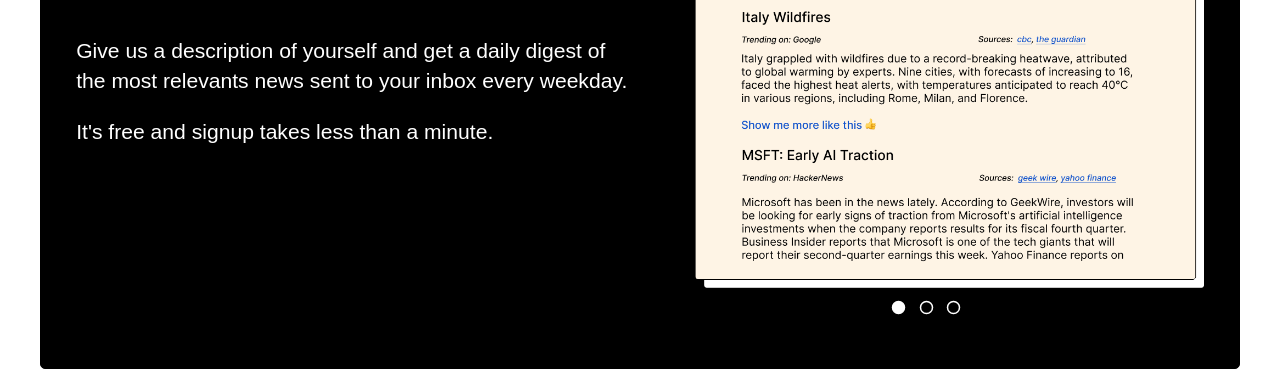
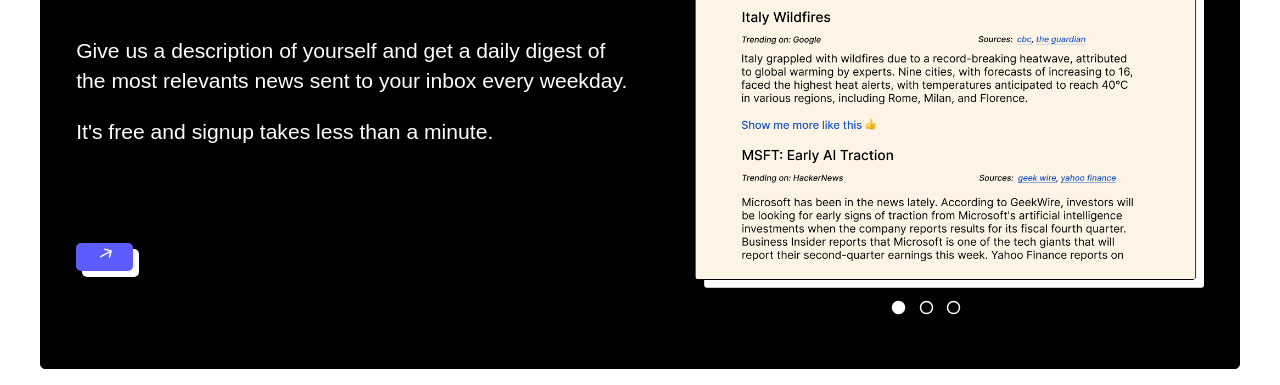
Before and after one commit to evankozliner/evankozliner.github.io, a plain HTML site: page index.html in a window 1280 px wide. Shown: the part 412-797 px from the top of the page. Drawn offline with Linux system fonts and the light colour scheme; a script that the page names is missing.

Commit message:
Use typeform while elfsight is broken

```diff
--- a/index.html
+++ b/index.html
@@ -454,9 +454,13 @@
                         </article>
 <!--                        hide both initially and show when you know url params-->
                         <div class="signup">
-                            <div class="email-signup-form">
-                                <div class="elfsight-app-795aa377-c76a-425e-bbba-4fbc6a6ebc6e"></div>
-                            </div>
+                            <article class="txt2"> <!--text-->
+                                <h2><div class="typeform-button" data-tf-live="01HEE5JK7SNEFK99SPAVWVGJCS"></div><img src="assets/images/30arrow.svg"></h2>
+                            </article>
+<!--                            <h2 class="remove-header-styling"><div class="typeform-button" data-tf-live="01HEE5JK7SNEFK99SPAVWVGJCS"></div><img src="assets/images/30arrow.svg"></h2>-->
+<!--                            <div class="email-signup-form">-->
+<!--&lt;!&ndash;                                <div class="elfsight-app-795aa377-c76a-425e-bbba-4fbc6a6ebc6e"></div>&ndash;&gt;-->
+<!--                            </div>-->
                             <div class="sms-signup-form">
                                 <div class="st-signupform">
                                     <form
```
